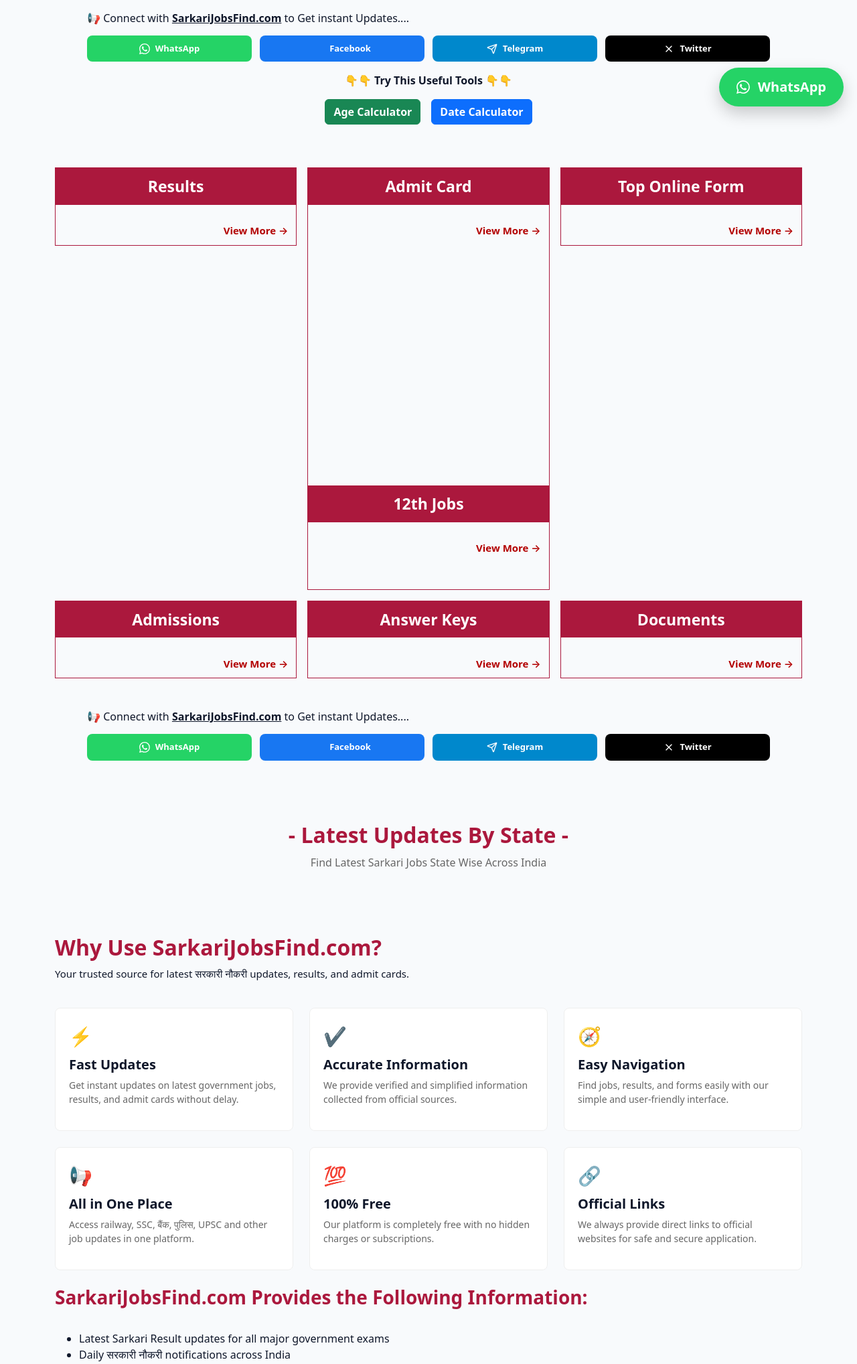
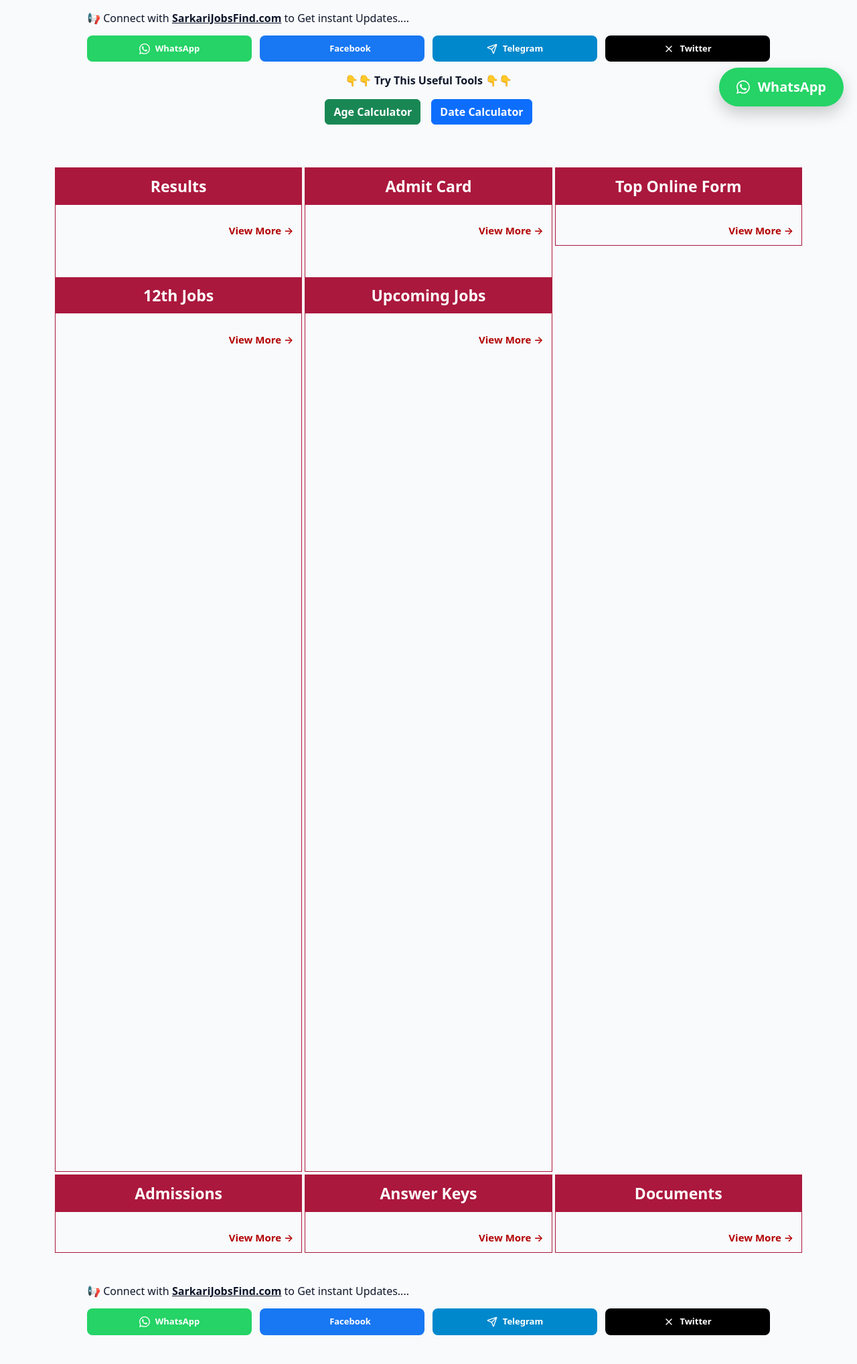
Before and after one commit to vishvajitrao1998/sarkarijobsfind.com, a Django app: page / in a window 1280 px wide. Shown: the part 621-2658 px from the top of the page at 67% size. Run offline with Django 5.2, Linux system fonts and the light colour scheme; data that the repository does not hold is empty; some libraries are stand-ins or nearby versions.

Commit message:
add upcoming jobs in home page

```diff
--- a/jobs/templates/home2.html
+++ b/jobs/templates/home2.html
@@ -260,10 +260,11 @@
 
 
 <div class="container-md full-width">
-    <div class="row g-3">
+    <div class="row g-1">
         <!-- Result -->
         <div class="col-12 col-md-4">
-            <div class="sarkari-box">
+            <div class="sarkari-box-parent">
+            <div class="sarkari-box-double">
                 <div class="sarkari-header">Results</div>
                 <ul class="sarkari-list">
                     {% for result in result_jobs %}
@@ -289,6 +290,34 @@
                     View More →
                 </a>
             </div>
+
+            <div class="sarkari-box-double">
+                    <div class="sarkari-header mt-5">12th Jobs</div>
+                    <ul class="sarkari-list">
+                        {% for admit_card in tenth_jobs %}
+                        <li>
+                            <h3 class="job-title d-flex align-items-center gap-2">
+                                <a href="/{{ admit_card.slug }}">{{ admit_card.title }}
+                                    {% if admit_card.notification_msg %}
+                                    <small class="fw-bold job-notification">| {{ admit_card.notification_msg }}</small>
+                                    {% else %}
+                                    {% endif %}
+                                </a>
+                                {% if admit_card.is_new %}
+                                <img src="{% static 'jobs/images/sarkarijobsfind.com.gif' %}" alt="SarkariJobsFind.com">
+                                {% endif %}
+                                <small style="color: #ab183d;"><span><strong>Last Updated: </strong></span><span>{{ admit_card.updated_at|date:"l, F d, Y h:i A" }}</span></small>
+                            </h3>
+
+
+                        </li>
+                        {% endfor %}
+                    </ul>
+                    <!-- View More -->
+                    <a href="{% url 'category_jobs' 'admit-card' %}" class="view-more-btn">View More →</a>
+            </div>
+            </div>
+
         </div>
 
         <!-- Admit Card -->
@@ -320,22 +349,22 @@
                     <a href="{% url 'category_jobs' 'admit-card' %}" class="view-more-btn">View More →</a>
                 </div>
 
-                <div class="sarkari-box-double" style="margin-top: 100%;">
-                    <div class="sarkari-header mt-5">12th Jobs</div>
+                <div class="sarkari-box-double">
+                    <div class="sarkari-header mt-5">Upcoming Jobs</div>
                     <ul class="sarkari-list">
-                        {% for admit_card in tenth_jobs %}
+                        {% for jobs in upcoming_jobs %}
                         <li>
                             <h3 class="job-title d-flex align-items-center gap-2">
-                                <a href="/{{ admit_card.slug }}">{{ admit_card.title }}
-                                    {% if admit_card.notification_msg %}
-                                    <small class="fw-bold job-notification">| {{ admit_card.notification_msg }}</small>
+                                <a href="/{{ jobs.slug }}">{{ jobs.title }}
+                                    {% if jobs.notification_msg %}
+                                    <small class="fw-bold job-notification">| {{ jobs.notification_msg }}</small>
                                     {% else %}
                                     {% endif %}
                                 </a>
-                                {% if admit_card.is_new %}
+                                {% if jobs.is_new %}
                                 <img src="{% static 'jobs/images/sarkarijobsfind.com.gif' %}" alt="SarkariJobsFind.com">
                                 {% endif %}
-                                <small style="color: #ab183d;"><span><strong>Last Updated: </strong></span><span>{{ admit_card.updated_at|date:"l, F d, Y h:i A" }}</span></small>
+                                <small style="color: #ab183d;"><span><strong>Last Updated: </strong></span><span>{{ jobs.updated_at|date:"l, F d, Y h:i A" }}</span></small>
                             </h3>
 
 
@@ -346,8 +375,6 @@
                     <a href="{% url 'category_jobs' 'admit-card' %}" class="view-more-btn">View More →</a>
                 </div>
             </div>
-
-
         </div>
 
         <!-- Top Online Form -->
@@ -381,7 +408,7 @@
         </div>
 
         <!-- Result -->
-        <div class="col-12 col-sm-6 col-md-4">
+        <div class="col-12 col-md-4">
             <div class="sarkari-box">
                 <div class="sarkari-header">Admissions</div>
                 <ul class="sarkari-list">
@@ -413,7 +440,7 @@
         </div>
 
         <!-- Admit Card -->
-        <div class="col-12 col-sm-6 col-md-4">
+        <div class="col-12 col-md-4">
             <div class="sarkari-box">
                 <div class="sarkari-header">Answer Keys</div>
                 <ul class="sarkari-list">
@@ -443,7 +470,7 @@
         </div>
 
         <!-- Top Online Form -->
-        <div class="col-12 col-sm-6 col-md-4">
+        <div class="col-12 col-md-4">
             <div class="sarkari-box">
                 <div class="sarkari-header">Documents</div>
                 <ul class="sarkari-list">
--- a/jobs/views.py
+++ b/jobs/views.py
@@ -60,6 +60,11 @@ def home(request):
         is_active=True
     ).order_by('-updated_at')
 
+    upcoming_jobs = Job.objects.filter(
+        category__name='Upcoming Jobs',
+        is_active=True
+    ).order_by('-updated_at')
+
     context = {
         'result_jobs': result_jobs,
         'admit_cards': admit_cards,
@@ -71,7 +76,8 @@ def home(request):
         "featured_jobs": featured_jobs,
         "jobs": all_jobs,
         "states": states,
-        "tenth_jobs": tenth_jobs
+        "tenth_jobs": tenth_jobs,
+        "upcoming_jobs": upcoming_jobs
     }
 
     return render(request, "home2.html", context)
--- a/static/jobs/css/style.css
+++ b/static/jobs/css/style.css
@@ -696,7 +696,7 @@ a {
 .sarkari-box-parent {
   border: 1px solid #ab183d;
   padding-bottom: 40px;
-  height: auto;
+  height: 1500px;
 }
 
 
@@ -718,25 +718,22 @@ a {
 
 @media (max-width: 992px) {
 
- .sarkari-box-parent {
+ /* .sarkari-box-parent {
 
     border: 1px solid #ab183d;
     padding-bottom: 40px;
     height: auto;
-  }
+  } */
 
 
-  .full-width {
-    /* width: 100%;
-    max-width: 100%;
-    box-sizing: border-box; */
+  /* .full-width {
     width: 100%;
     max-width: 100%;
     display: flex;
     flex-wrap: wrap;
-  }
+  } */
 
-  .full-width>div>div {
+  /* .full-width>div>div {
     flex: 1 1 50%;
   }
 
@@ -745,7 +742,7 @@ a {
     position: relative;
     padding-bottom: 40px;
     height: auto;
-  }
+  } */
 
 
 }
```
Also changed, not shown: jobs/static/jobs/css/style.css (+7 -10 lines).
